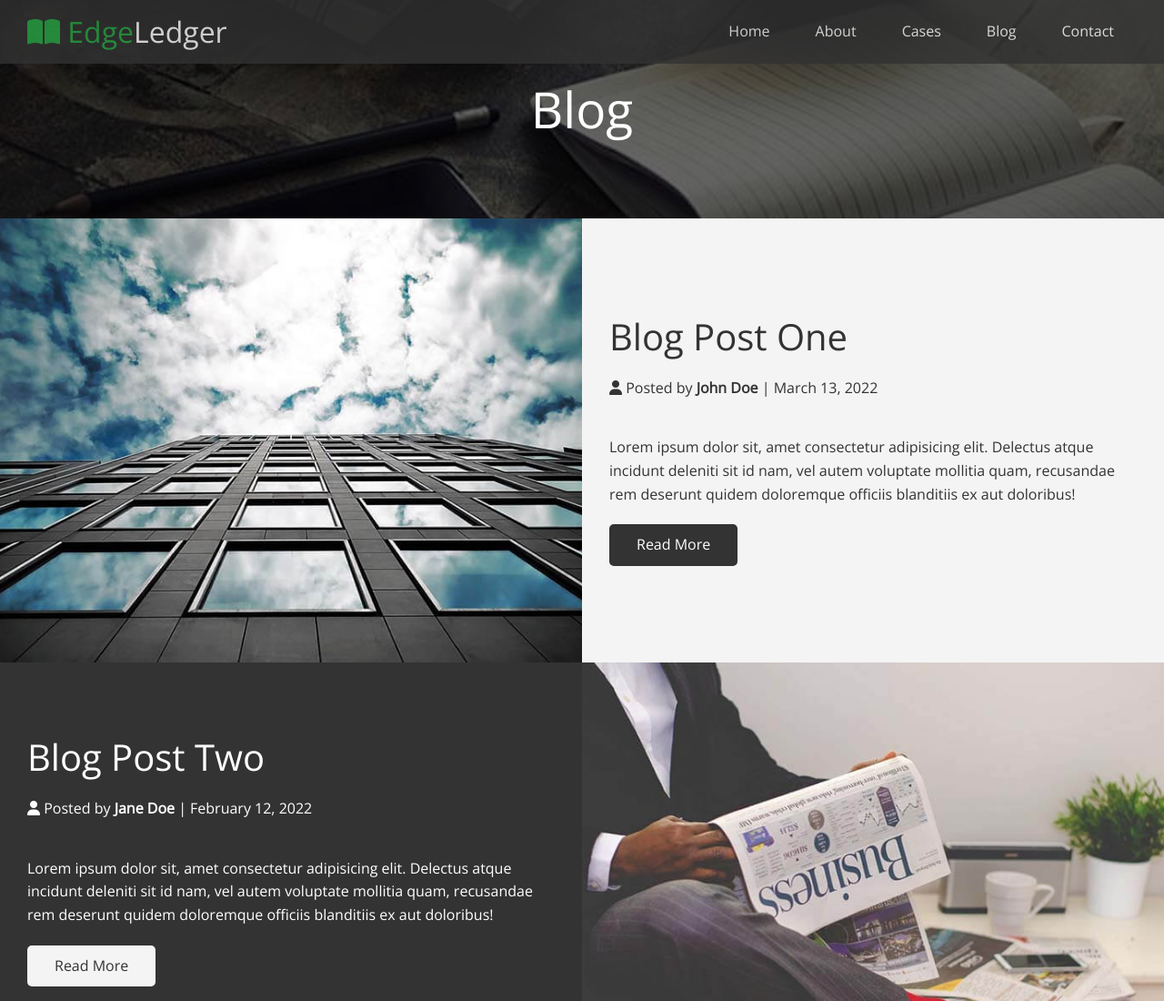
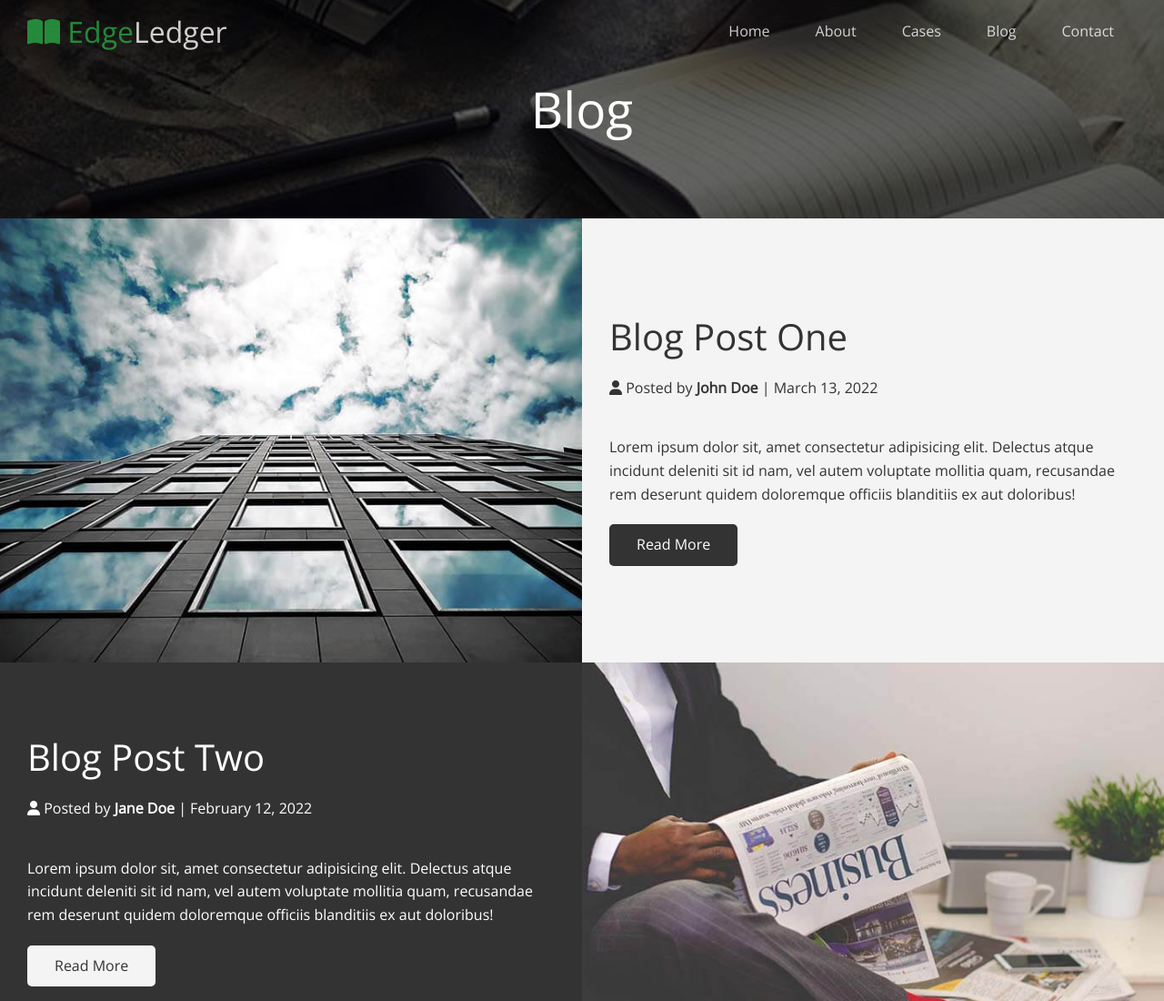
Before and after one commit to swildman75/udemy_edgeLedger_website, a plain HTML site: page blog.html in a window 1280 px wide. Shown: the top 1100 px of the page at 91% size. Drawn offline with nearby package versions, Linux system fonts and the light colour scheme; some icons are missing.

Commit message:
add .top class to all navbars

```diff
--- a/blog.html
+++ b/blog.html
@@ -11,7 +11,7 @@
 </head>
 <body id="home">
   <header class="hero blog">
-    <div id="navbar" class="navbar">
+    <div id="navbar" class="navbar top">
       <h1 class="logo">
         <span class="text-primary"><i class="fas fa-book-open"></i> Edge</span>Ledger
       </h1>
@@ -103,5 +103,6 @@
     </div>
     <p>Copyright &copy; 2022 - EdgeLedger</p>
   </footer>
+  <script src="./script.js"></script>
 </body>
 </html>
```
Also changed, not shown: post.html (+2 -1 lines).
